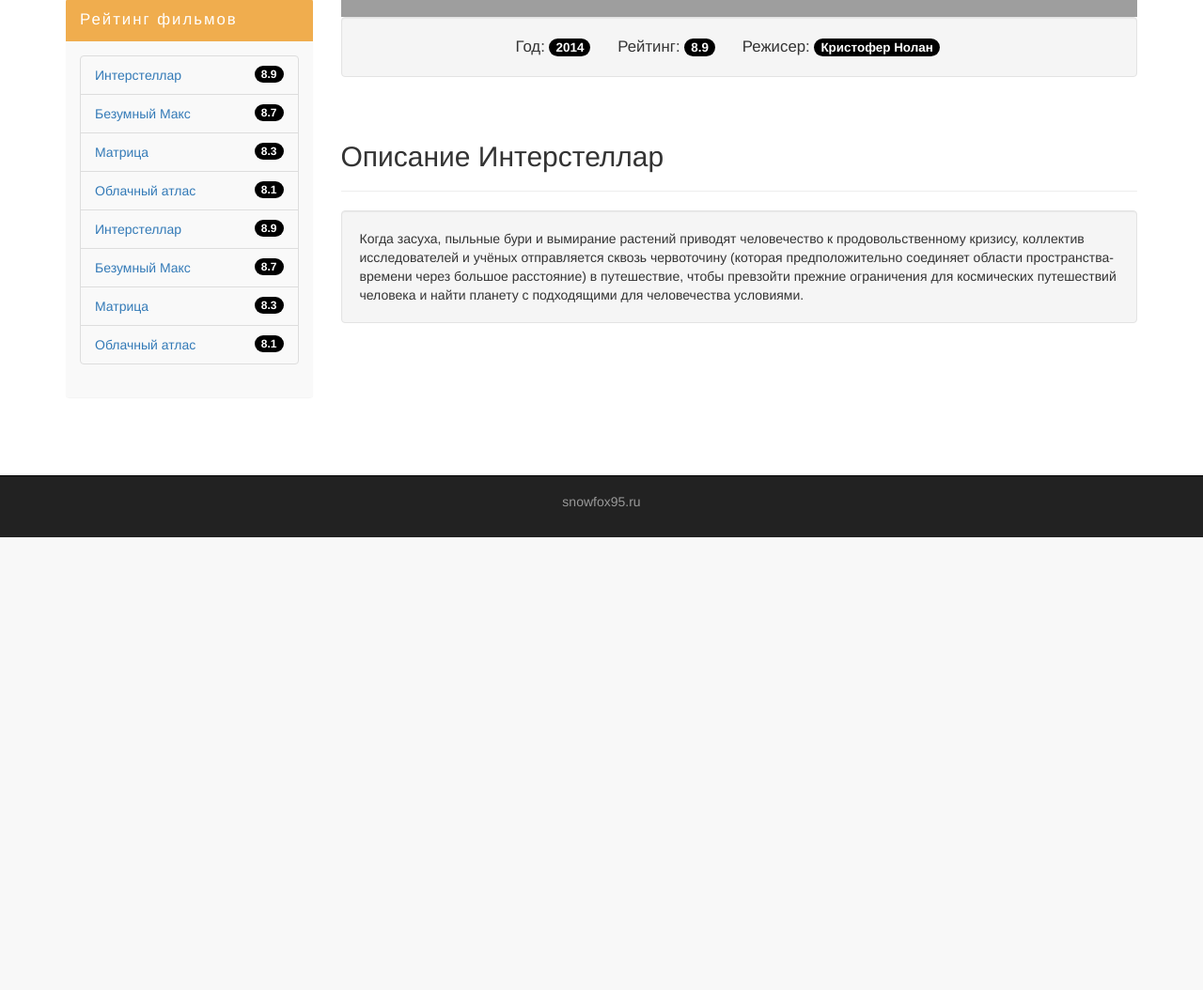
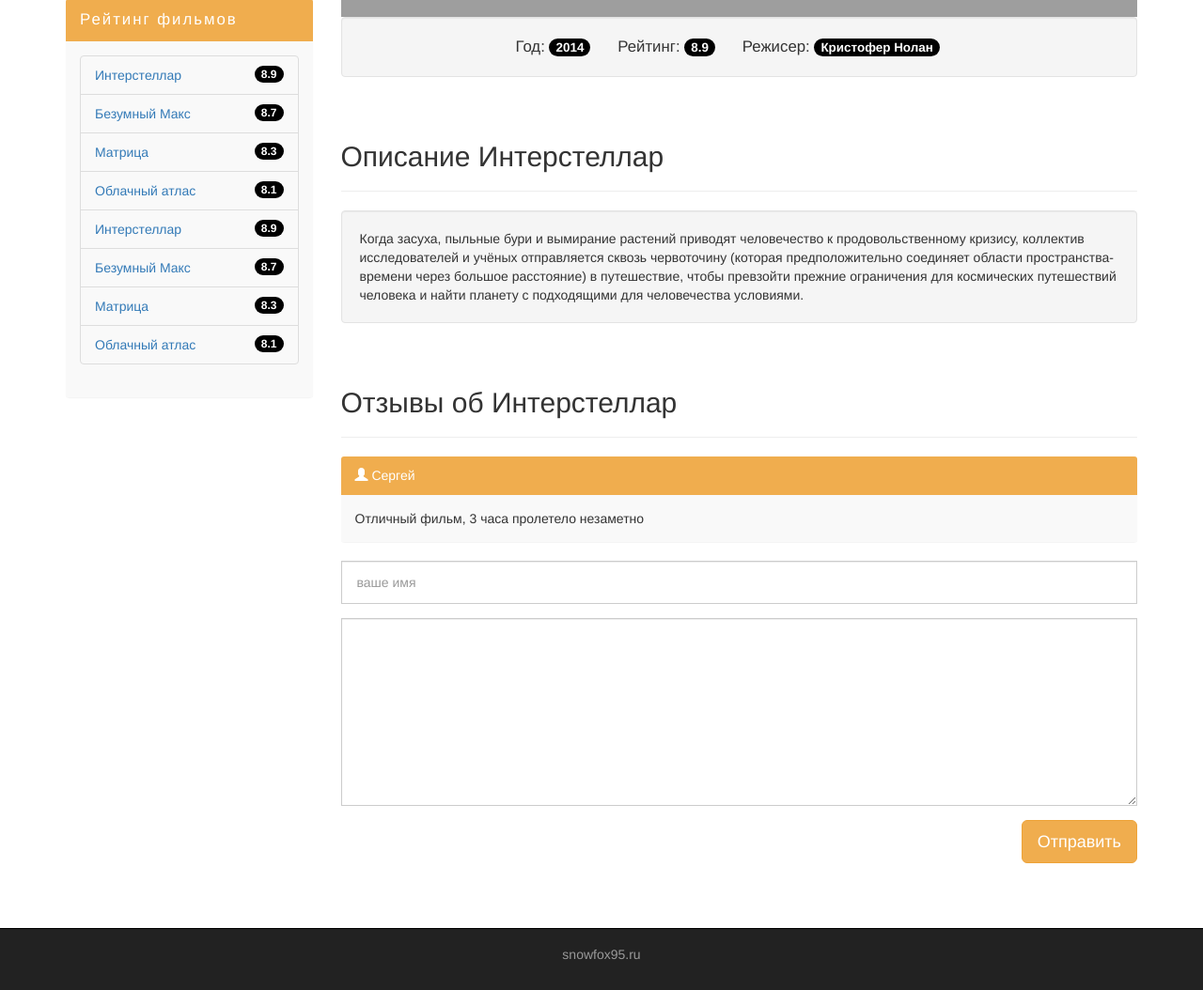
Before and after one commit to SnowFox-95/MyFilmMonster, a PHP site: page /show.html in a window 1280 px wide. Shown: the part 751-1805 px from the top of the page at 94% size. Before the commit the page ends 1323 px from the top, so only its background shows below. Run offline with PHP 8.4, Linux system fonts and the light colour scheme; grey boxes are pictures that could not be loaded.

Commit message:
review+form

```diff
--- a/assets/css/style.css
+++ b/assets/css/style.css
@@ -149,7 +149,9 @@ body {
 .info-block span {
   margin-right: 3%;
 }
-
+textarea.form-control {
+  height: 200px;
+}
 footer {
   color: #666;
   background-color: #222;
--- a/show.html
+++ b/show.html
@@ -120,7 +120,26 @@
               подходящими для человечества условиями.
             </div>
             <div class="margin-8"></div>
-
+            <h2>Отзывы об Интерстеллар</h2>
+            <hr />
+            <div class="panel panel-info">
+              <div class="panel-heading">
+                <i class="glyphicon glyphicon-user"></i><span> Сергей</span>
+              </div>
+              <div class="panel-body">
+                Отличный фильм, 3 часа пролетело незаметно
+              </div>
+            </div>
+            <form>
+              <div class="form-group">
+                <input type="text" placeholder="ваше имя" class="form-control input-lg">
+              </div>
+              <div class="form-group">
+                <textarea class="form-control"></textarea>
+              </div>
+              <button class="btn btn-lg btn-warning pull-right">Отправить</button>
+            </form>
+            <div class="margin-8"></div>
           </div>
 
           <div class="col-lg-3 col-lg-pull-9">
```
